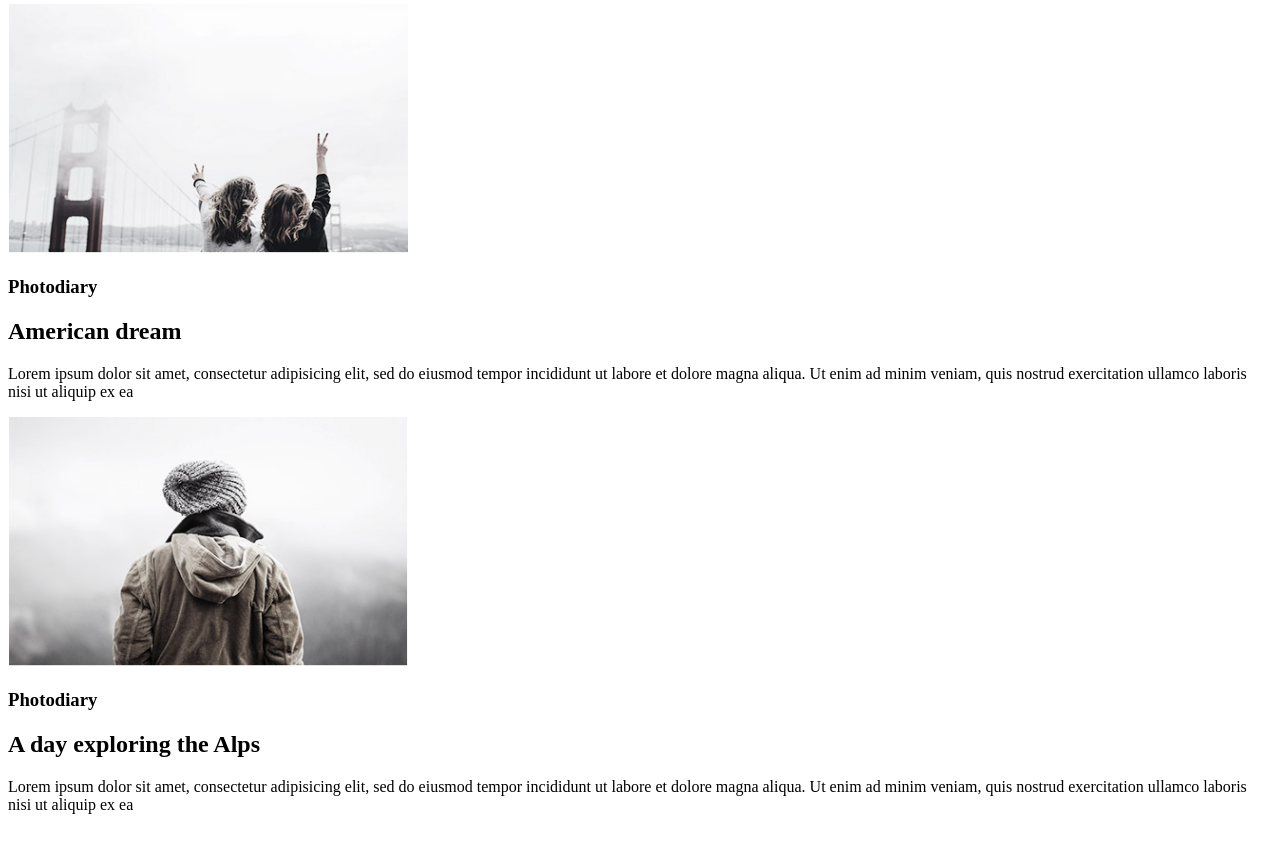
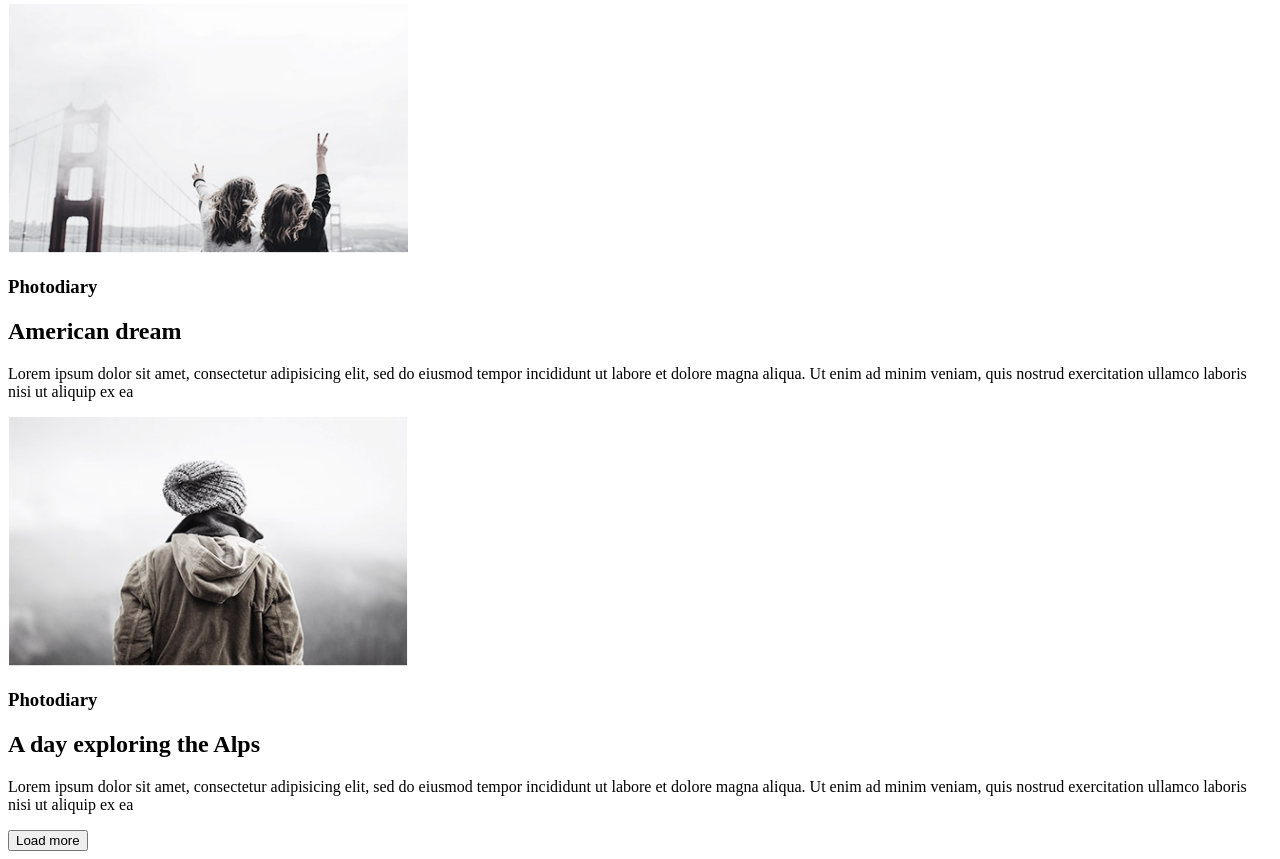
Before and after one commit to NatTuardy/goit-fe-course, a plain HTML site: page index.html in a window 1280 px wide. Shown: the part 928-1787 px from the top of the page. Before the commit the page ends 1758 px from the top, so only its background shows below. Drawn offline with Linux system fonts and the light colour scheme.

Commit message:
added button

```diff
--- a/index.html
+++ b/index.html
@@ -61,6 +61,7 @@
                 dolore magna aliqua. Ut enim ad minim veniam, quis nostrud exercitation ullamco laboris nisi ut aliquip
                 ex ea</p>
         </section>
+        <button class="load-more-btn">Load more</button>
     </main>
 
 </body>
```
